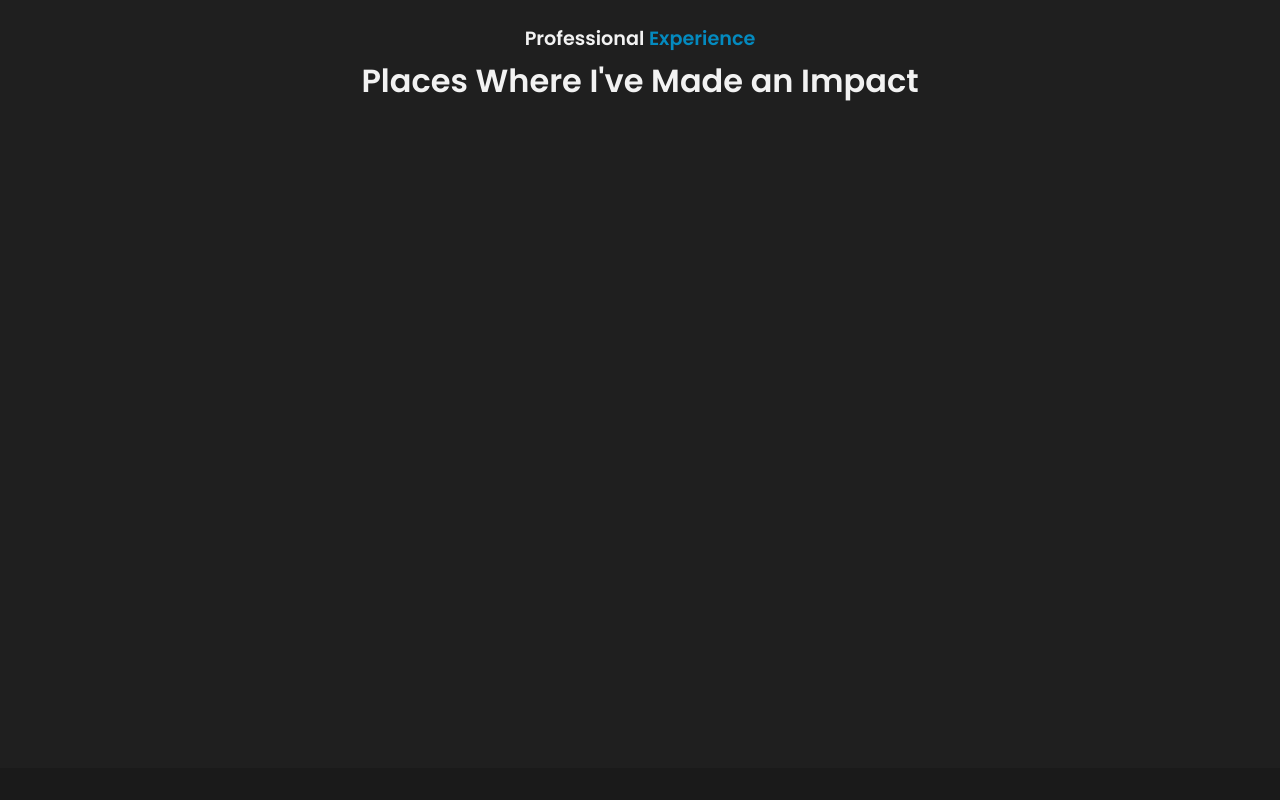
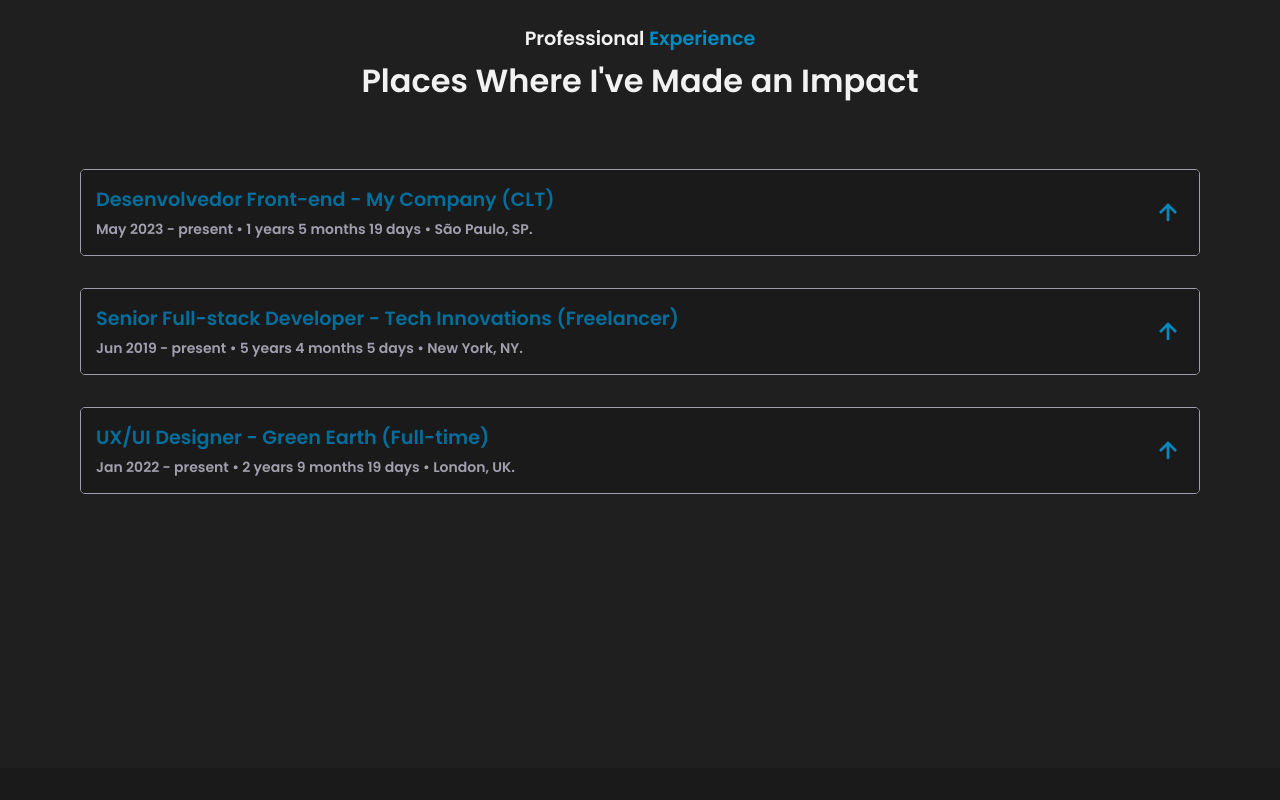
Before and after one commit to DJeanS03/myPortfolio, a React (Vite) app: page / in a window 1280 px wide. Shown: the part 2380-3180 px from the top of the page. Built offline with nearby package versions, Linux system fonts and the light colour scheme.

Commit message:
:bug: fix: accordion error

```diff
--- a/src/components/Sections/Services/index.tsx
+++ b/src/components/Sections/Services/index.tsx
@@ -4,32 +4,11 @@ import { Language } from "../../../pages/Home";
 import { Accordion } from "../../UI/Accordion";
 import { myExperiences } from "../../../data/MyExperiences";
 
-export interface Experiences {
-  id: number;
-  translations: Translations;
-}
-
-interface Translations {
-  en: {
-    companyName: string;
-    jobTitle: string;
-    employmentType: string;
-    location: string;
-  };
-  pt: {
-    companyName: string;
-    jobTitle: string;
-    employmentType: string;
-    location: string;
-  };
-}
-
 interface ExperiencesProps {
-  experiences: Experiences;
   language: Language;
 }
 
-export function Experiences({ experiences, language }: ExperiencesProps) {
+export function Experiences({ language }: ExperiencesProps) {
   const getTranslation = () => {
     const translation =
       myTexts[0].experiences.translations[language] ||
@@ -51,38 +30,13 @@ export function Experiences({ experiences, language }: ExperiencesProps) {
         />
         <h2 className="section__title">{translation.experiences__title}</h2>
         <div className="services__container container grid">
-          {/* <Accordion
-            companyName="Minha Empresa"
-            jobTitle="Desenvolvedor Front-end"
-            employmentType="CLT"
-            startDate={new Date("2024-10-26")} // Data de início
-            location="São Paulo, SP"
-          >
-            <p>Detalhes sobre meu trabalho na empresa.</p>
-          </Accordion> */}
-
-          {/*  <Accordion
-            companyName={translations.companyName}
-            jobTitle={translations.jobTitle}
-            employmentType={translations.employmentType}
-            startDate={new Date("2024-10-26")}
-            location={translations.location}
-          >
-            <p>Detalhes sobre meu trabalho na empresa.</p>
-          </Accordion> */}
-
-          {/* {experiences.map((experience) => (
+          {myExperiences.map((experience) => (
             <Accordion
               key={experience.id}
-              companyName={translation.companyName || experience.translations.en.companyName}
-              jobTitle={translation.jobTitle || experience.translations.en.jobTitle}
-              employmentType={translation.employmentType || experience.translations.en.employmentType}
-              startDate={new Date(experience.startDate)}
-              location={translation.location || experience.translations.en.location}
-            >
-              <p>Detalhes sobre meu trabalho na empresa.</p>
-            </Accordion>
-          ))} */}
+              myExperiences={experience}
+              language={language}
+            />
+          ))}
         </div>
       </div>
     </ServicesContainer>
--- a/src/components/UI/Accordion/index.tsx
+++ b/src/components/UI/Accordion/index.tsx
@@ -6,45 +6,85 @@ import {
   Arrow,
   InfoLine,
 } from "./styles";
+import { Language } from "../../../pages/Home";
 
-interface AccordionProps {
-  companyName: string;
-  jobTitle: string;
-  employmentType: string;
-  startDate: Date; // Data de início
-  location: string;
-  children: React.ReactNode;
+export interface Experiences {
+  id: number;
+  translations: Translations;
 }
 
-export function Accordion({
-  companyName,
-  jobTitle,
-  employmentType,
-  startDate,
-  location,
-  children,
-}: AccordionProps) {
+interface Translations {
+  en: {
+    companyName: string;
+    jobTitle: string;
+    employmentType: string;
+    startDate: Date;
+    status: string;
+    location: string;
+    children: React.ReactNode;
+  };
+  pt: {
+    companyName: string;
+    jobTitle: string;
+    employmentType: string;
+    startDate: Date;
+    status: string;
+    location: string;
+    children: React.ReactNode;
+  };
+}
+
+interface ExperiencesProps {
+  myExperiences: Experiences;
+  language: Language;
+}
+
+export function Accordion({ myExperiences, language }: ExperiencesProps) {
+  const getTranslation = () => {
+    if (language === "en") {
+      return myExperiences.translations.en;
+    } else if (language === "pt") {
+      return myExperiences.translations.pt;
+    } else {
+      return myExperiences.translations.en;
+    }
+  };
+
+  const translation = getTranslation();
+
   const [isOpen, setIsOpen] = useState(false);
 
   const toggleAccordion = () => {
     setIsOpen(!isOpen);
   };
 
-  // Função para calcular o tempo desde a data de início
   const calculateDuration = (startDate: Date) => {
     const now = new Date();
-    const duration = now.getTime() - startDate.getTime();
-    const days = Math.floor(duration / (1000 * 60 * 60 * 24) - 1); //verificar data correta
-    const years = Math.floor(days / 365);
-    const months = Math.floor((days % 365) / 30);
-    const remainingDays = days % 30;
 
-    return { years, months, remainingDays };
+    let years = now.getFullYear() - startDate.getFullYear();
+
+    let months = now.getMonth() - startDate.getMonth();
+
+    if (months < 0) {
+      years--;
+      months += 12;
+    }
+
+    let days = now.getDate() - startDate.getDate();
+
+    if (days < 0) {
+      months--;
+
+      const lastMonth = new Date(now.getFullYear(), now.getMonth() - 1, 0);
+      days += lastMonth.getDate();
+    }
+
+    return { years, months, days };
   };
 
-  const { years, months, remainingDays } = calculateDuration(startDate);
+  const { years, months, days } = calculateDuration(translation.startDate);
 
-  const formattedStartDate = startDate.toLocaleString("default", {
+  const formattedStartDate = translation.startDate.toLocaleString("default", {
     month: "short",
     year: "numeric",
   });
@@ -54,10 +94,13 @@ export function Accordion({
       <div>
         <AccordionHeader onClick={toggleAccordion}>
           <div>
-            <strong>{jobTitle}</strong> - {companyName} ({employmentType})
+            <strong>{translation.jobTitle}</strong> - {translation.companyName}{" "}
+            ({translation.employmentType})
             <InfoLine>
-              {formattedStartDate} - Present • {years} years {months} months{" "}
-              {remainingDays} days • {location}.
+              {formattedStartDate} - {translation.status} • {years}{" "}
+              {language == "pt" ? "anos" : "years"} {months}{" "}
+              {language == "pt" ? "meses" : "months"} {days}{" "}
+              {language == "pt" ? "dias" : "days"} • {translation.location}.
             </InfoLine>
           </div>
 
@@ -65,7 +108,19 @@ export function Accordion({
             <i className="bx bx-up-arrow-alt experiences__icon"></i>
           </Arrow>
         </AccordionHeader>
-        <AccordionContent isOpen={isOpen}>{children}</AccordionContent>
+        <AccordionContent isOpen={isOpen}>
+          {/* {Array.isArray(translation.children) &&
+          translation.children.length > 0 ? (
+            <ul>
+              {translation.children.map((activity, index) => (
+                <li key={index}>{activity}</li>
+              ))}
+            </ul>
+          ) : (
+            <p>No activities available.</p> // Exibe uma mensagem ou renderiza algo caso não haja atividades
+          )} */}
+          {translation.children}
+        </AccordionContent>
       </div>
     </AccordionContainer>
   );
--- a/src/components/UI/Accordion/styles.ts
+++ b/src/components/UI/Accordion/styles.ts
@@ -1,17 +1,21 @@
 import styled from "styled-components";
 
 export const AccordionContainer = styled.div`
-
   border: 1px solid ${({ theme }) => theme.colors["textLighter"]};
   border-radius: 5px;
   margin: 0 auto;
   overflow: hidden;
   white-space: nowrap;
-  width: fit-content;
-  transition: border .5s ease, box-shadow 0.3s ease;
+  width: 100%;
+  transition: border 0.5s ease, box-shadow 0.3s ease;
+  margin-bottom: 0.5rem;
+
+  //em caso de n ser a lista
+  white-space: normal;
+  // ----------------------------------------------------------------
 
   &:hover {
-    border-color: ${({ theme }) => theme.colors["primaryColorLighter"]}; // Substitua "novaCor" pela cor desejada
+    border-color: ${({ theme }) => theme.colors["primaryColorLighter"]};
   }
 
   .experiences__icon {
@@ -36,7 +40,7 @@ export const AccordionHeader = styled.div`
 
 export const InfoLine = styled.div`
   margin-top: 5px;
-  font-size: 14px;
+  font-size: ${({ theme }) => theme.fontSizes["small"]};
   color: ${({ theme }) => theme.colors["textLighter"]};
 `;
 
@@ -46,7 +50,21 @@ export const AccordionContent = styled.div<{ isOpen: boolean }>`
   max-height: ${(props) =>
     props.isOpen ? "300px" : "0"}; /* Ajuste o valor conforme necessário */
   overflow: hidden;
-  transition: max-height 0.2s ease-out, padding 0.2s ease-out; /* Transição para ambos */
+  transition: max-height 0.2s ease-out, padding 0.2s ease-out;
+
+  ul {
+    list-style-type: disc;
+    padding: 0 0.75rem;
+  }
+
+  li {
+    white-space: normal;
+    font-size: ${({ theme }) => theme.fontSizes["normal"]};
+  }
+
+  li::marker {
+    color: ${({ theme }) => theme.colors["primaryColor"]};
+  }
 `;
 
 export const Arrow = styled.span<{ isOpen: boolean }>`
--- a/src/data/MyExperiences.ts
+++ b/src/data/MyExperiences.ts
@@ -7,12 +7,31 @@ export const myExperiences = [
         jobTitle: "Desenvolvedor Front-end",
         employmentType: "CLT",
         location: "São Paulo, SP",
+        startDate: new Date("2023-05-01"), // Adicionando startDate
+        status: "present",
+        children: [
+          "Developed the front-end of various web applications.",
+          "Collaborated with back-end developers to integrate APIs.",
+          "Implemented responsive design using CSS frameworks like Bootstrap and Tailwind CSS.",
+        ],
       },
       pt: {
-        companyName: "Minha Empresa",
+        companyName: "InfoJR",
         jobTitle: "Desenvolvedor Front-end",
-        employmentType: "CLT",
-        location: "São Paulo, SP",
+        employmentType: "Estágio",
+        location: "Salvador, BA",
+        startDate: new Date("2023-02-01"), // Adicionando startDate
+        status: "Atualmente",
+        children:
+          "O que faço? Estou criando e aprimorando funcionalidades para as plataformas utilizando React JS." +
+          " " +
+          "Meu trabalho é garantir a melhor experiência para o usuário, resolvendo problemas de desempenho e projetando recursos simples, úteis e intuitivos." +
+          " " +
+          "Foco na melhoria contínua da base de código, escrevendo códigos eficientes, escaláveis e bem estruturados, enquanto sigo as melhores práticas de desenvolvimento. " +
+          " " +
+          "Além disso, participo ativamente de revisões de código e testes unitários para garantir a qualidade das funcionalidades." +
+          " " +
+          "Em casos de problemas ou bugs em produção, sou rápido na resolução para manter a integridade e a performance do sistema.",
       },
     },
   },
@@ -24,12 +43,19 @@ export const myExperiences = [
         jobTitle: "Senior Full-stack Developer",
         employmentType: "Freelancer",
         location: "New York, NY",
+        startDate: new Date("2019-06-15"), // Adicionando startDate
+        status: "present",
+        children: "Worked on several full-stack web development projects.", // Adicionando children
       },
       pt: {
         companyName: "Inovações Tecnológicas",
         jobTitle: "Desenvolvedor Pleno Full-stack",
         employmentType: "Autônomo",
         location: "Nova York, NY",
+        startDate: new Date("2019-06-15"), // Adicionando startDate
+        status: "present",
+        children:
+          "Trabalhei em vários projetos de desenvolvimento full-stack para a web.", // Adicionando children
       },
     },
   },
@@ -40,13 +66,19 @@ export const myExperiences = [
         companyName: "Green Earth",
         jobTitle: "UX/UI Designer",
         employmentType: "Full-time",
+        startDate: new Date("2022-01-01"),
         location: "London, UK",
+        status: "present",
+        children: "Worked on various web applications.",
       },
       pt: {
         companyName: "Terra Verde",
         jobTitle: "Designer UX/UI",
         employmentType: "Empregado(a)",
+        startDate: new Date("2022-01-01"),
         location: "Londres, Reino Unido",
+        status: "present",
+        children: "Trabalhei em várias aplicações web.",
       },
     },
   },
```
Also changed, not shown: src/data/job_texts.md (added, +32 -0 lines).
